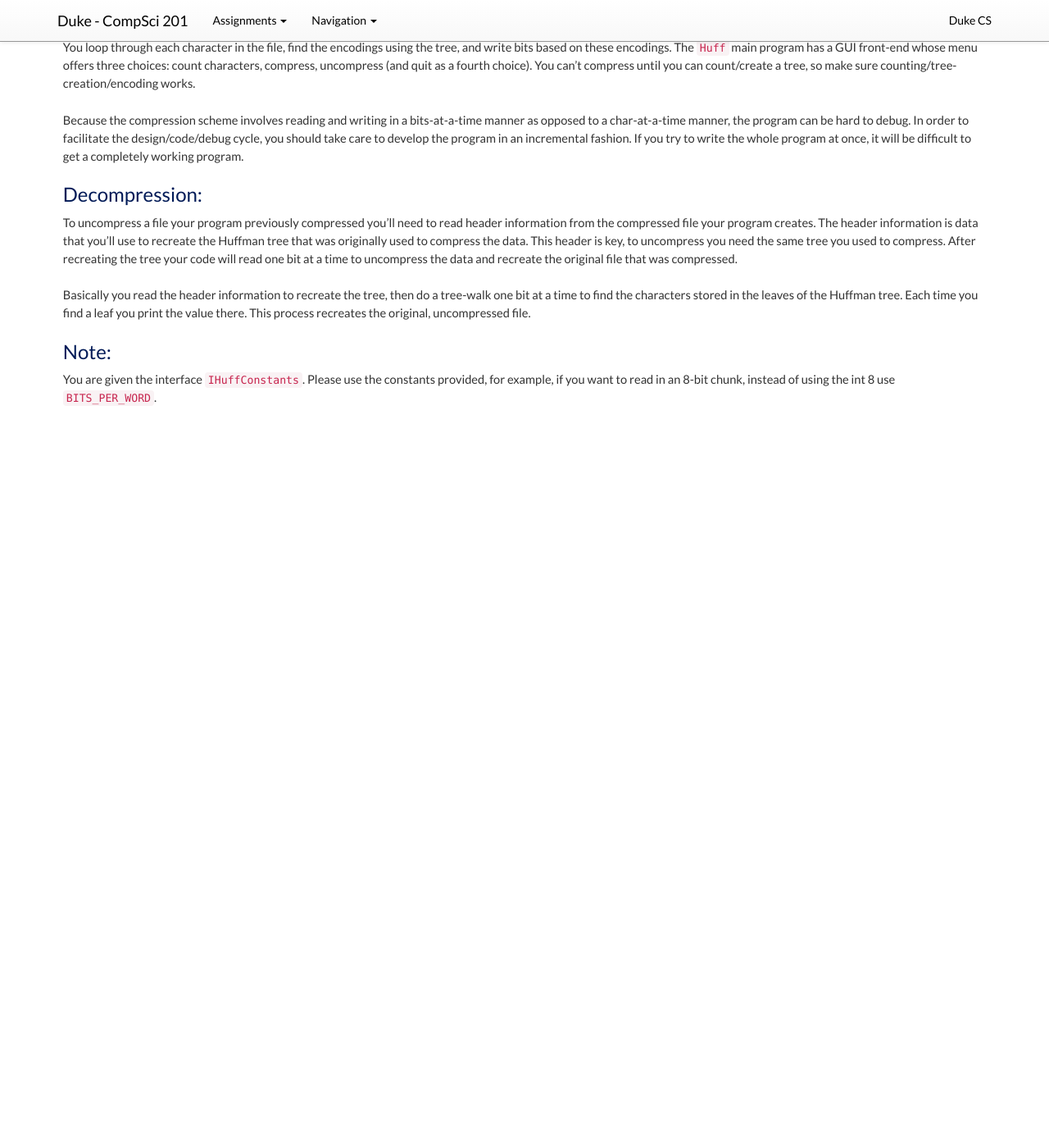
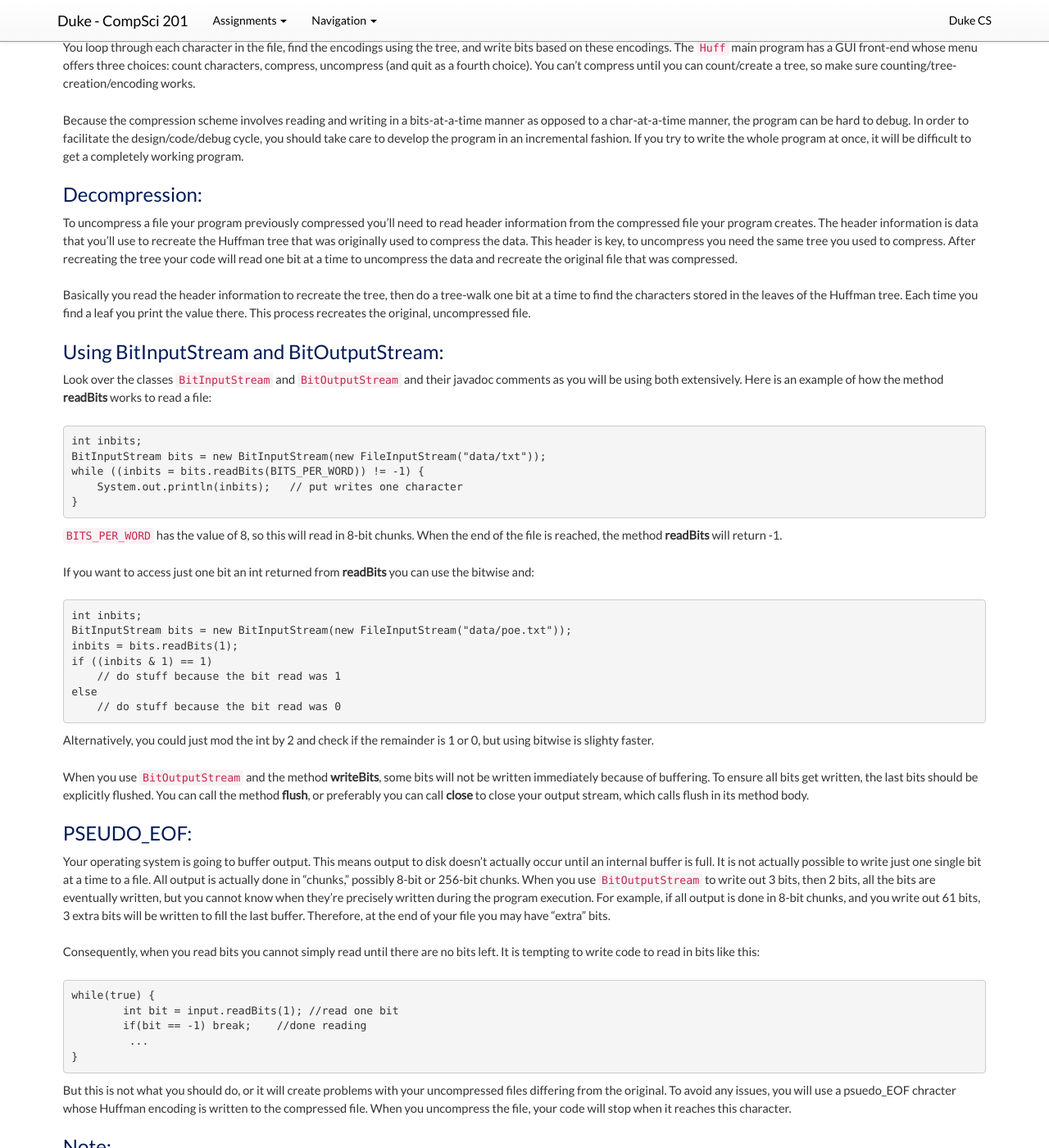
Before and after one commit to compsci201/compsci201.github.io, a Jekyll site: the page built from Huffman/1-Assignment Overview.md, in a window 1280 px wide and 1400 px high, scrolled down 382 px. Shown: the whole window at 82% size. Built offline with Jekyll 4.4.1, drawn with Linux system fonts in a browser that asks for light colours; nearby versions of some CDN libraries; before the commit the page ends 955 px from its top, so only the background shows below that.

Commit message:
added pseudo-eof and bit info

```diff
--- a/Huffman/1-Assignment Overview.md
+++ b/Huffman/1-Assignment Overview.md
@@ -25,6 +25,48 @@ To uncompress a file your program previously compressed you'll need to read head
 
 Basically you read the header information to recreate the tree, then do a tree-walk one bit at a time to find the characters stored in the leaves of the Huffman tree. Each time you find a leaf you print the value there. This process recreates the original, uncompressed file.
 
+###Using BitInputStream and BitOutputStream:
+
+Look over the classes `BitInputStream` and `BitOutputStream` and their javadoc comments as you will be using both extensively. Here is an example of how the method **readBits** works to read a file:
+
+	int inbits;
+    BitInputStream bits = new BitInputStream(new FileInputStream("data/txt"));
+    while ((inbits = bits.readBits(BITS_PER_WORD)) != -1) {
+        System.out.println(inbits);   // put writes one character
+    }
+
+`BITS_PER_WORD` has the value of 8, so this will read in 8-bit chunks. When the end of the file is reached, the method **readBits** will return -1.
+
+If you want to access just one bit an int returned from **readBits** you can use the bitwise and:
+
+	int inbits;
+    BitInputStream bits = new BitInputStream(new FileInputStream("data/poe.txt"));
+    inbits = bits.readBits(1);
+    if ((inbits & 1) == 1)
+        // do stuff because the bit read was 1
+    else
+        // do stuff because the bit read was 0
+
+Alternatively, you could just mod the int by 2 and check if the remainder is 1 or 0, but using bitwise is slighty faster.
+
+
+When you use `BitOutputStream` and the method **writeBits**, some bits will not be written immediately because of buffering. To ensure all bits get written, the last bits should be explicitly flushed. You can call the method **flush**, or preferably you can call **close** to close your output stream, which calls flush in its method body.
+
+
+###PSEUDO_EOF:
+
+Your operating system is going to buffer output. This means output to disk doesn't actually occur until an internal buffer is full. It is not actually possible to write just one single bit at a time to a file. All output is actually done in "chunks," possibly 8-bit or 256-bit chunks. When you use `BitOutputStream` to write out 3 bits, then 2 bits, all the bits are eventually written, but you cannot know when they're precisely written during the program execution. For example, if all output is done in 8-bit chunks, and you write out 61 bits, 3 extra bits will be written to fill the last buffer. Therefore, at the end of your file you may have "extra" bits.
+
+Consequently, when you read bits you cannot simply read until there are no bits left. It is tempting to write code to read in bits like this:
+
+	while(true) {
+		int bit = input.readBits(1); //read one bit
+		if(bit == -1) break; 	//done reading
+		 ...
+	}
+
+But this is not what you should do, or it will create problems with your uncompressed files differing from the original. To avoid any issues, you will use a psuedo_EOF chracter whose Huffman encoding is written to the compressed file. When you uncompress the file, your code will stop when it reaches this character.
+
 
 ###Note:
 
```
Also changed, not shown: huffman/3-compression.md (+1 -1 lines), huffman/5-Analysis.md (+0 -1 lines), huffman/index.md (+4 -2 lines).
